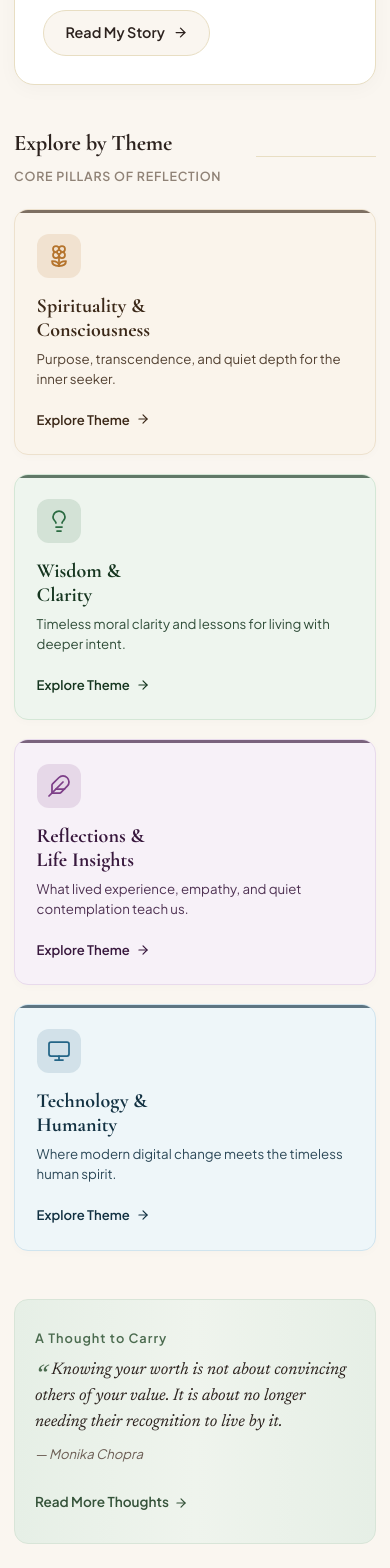
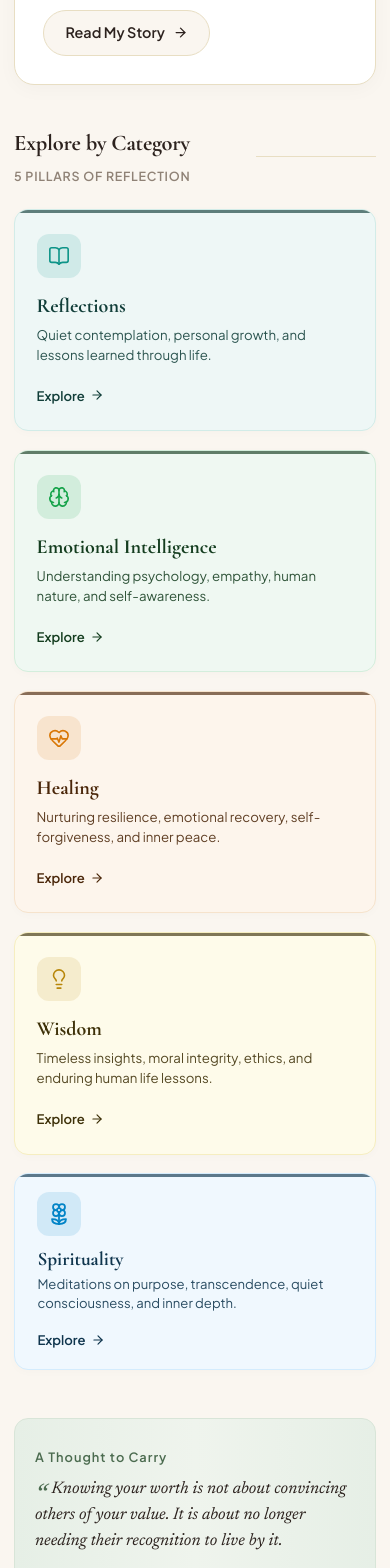
Before and after one commit to agglobal0/aetheria, a React (Vite) app in the folder client/: page / in a window 390 px wide. Shown: the part 1240-2808 px from the top of the page. Built offline with nearby package versions, Linux system fonts and the light colour scheme; no server answers; a web font is replaced by a local one.

Commit message:
Add and align all 5 categories in Explore section

```diff
--- a/client/src/pages/Home.jsx
+++ b/client/src/pages/Home.jsx
@@ -7,6 +7,8 @@ import {
   Feather,
   Monitor,
   BookOpen,
+  Brain,
+  HeartPulse,
   Compass,
   Lightbulb,
   Flower2,
@@ -184,93 +186,114 @@ export default function Home() {
               </div>
             </div>
 
-            {/* Right Column: Explore by Theme */}
+            {/* Right Column: Explore by Category (5 Pillars) */}
             <div className="why-space-right">
               <div className="explore-theme-header">
                 <div>
                   <h3 className="explore-theme-title">
-                    Explore by Theme
+                    Explore by Category
                   </h3>
-                  <span className="explore-theme-subtitle">Core Pillars of Reflection</span>
+                  <span className="explore-theme-subtitle">5 Pillars of Reflection</span>
                 </div>
                 <div style={{ flex: 1, height: '1px', backgroundColor: 'var(--border-color)', maxWidth: '120px', marginLeft: '1.25rem' }} />
               </div>
 
-              {/* 4 Theme Cards Grid */}
+              {/* 5 Theme Cards Grid */}
               <div className="explore-theme-grid">
 
-                {/* Card 1: Spirituality & Consciousness */}
-                <Link to="/category/spirituality" className="theme-pillar-card pillar-spirituality">
+                {/* 1. Reflections */}
+                <Link to="/category/reflections" className="theme-pillar-card pillar-reflections">
                   <div>
                     <div className="theme-pillar-icon-box">
-                      <Flower2 size={24} strokeWidth={1.75} />
+                      <BookOpen size={22} strokeWidth={1.75} />
                     </div>
                     <h4 className="theme-pillar-title">
-                      Spirituality &<br />Consciousness
+                      Reflections
                     </h4>
                     <p className="theme-pillar-desc">
-                      Purpose, transcendence, and quiet depth for the inner seeker.
+                      Quiet contemplation, personal growth, and lessons learned through life.
                     </p>
                   </div>
                   <div className="theme-pillar-action">
-                    <span>Explore Theme</span>
+                    <span>Explore</span>
                     <ArrowRight size={14} className="theme-pillar-action-arrow" />
                   </div>
                 </Link>
 
-                {/* Card 2: Wisdom */}
-                <Link to="/category/wisdom" className="theme-pillar-card pillar-wisdom">
+                {/* 2. Emotional Intelligence */}
+                <Link to="/category/emotional-intelligence" className="theme-pillar-card pillar-emotional-intelligence">
                   <div>
                     <div className="theme-pillar-icon-box">
-                      <Lightbulb size={24} strokeWidth={1.75} />
+                      <Brain size={22} strokeWidth={1.75} />
                     </div>
                     <h4 className="theme-pillar-title">
-                      Wisdom &<br />Clarity
+                      Emotional Intelligence
                     </h4>
                     <p className="theme-pillar-desc">
-                      Timeless moral clarity and lessons for living with deeper intent.
+                      Understanding psychology, empathy, human nature, and self-awareness.
                     </p>
                   </div>
                   <div className="theme-pillar-action">
-                    <span>Explore Theme</span>
+                    <span>Explore</span>
                     <ArrowRight size={14} className="theme-pillar-action-arrow" />
                   </div>
                 </Link>
 
-                {/* Card 3: Reflections */}
-                <Link to="/category/reflections" className="theme-pillar-card pillar-reflections">
+                {/* 3. Healing */}
+                <Link to="/category/healing" className="theme-pillar-card pillar-healing">
                   <div>
                     <div className="theme-pillar-icon-box">
-                      <Feather size={24} strokeWidth={1.75} />
+                      <HeartPulse size={22} strokeWidth={1.75} />
                     </div>
                     <h4 className="theme-pillar-title">
-                      Reflections &<br />Life Insights
+                      Healing
                     </h4>
                     <p className="theme-pillar-desc">
-                      What lived experience, empathy, and quiet contemplation teach us.
+                      Nurturing resilience, emotional recovery, self-forgiveness, and inner peace.
                     </p>
                   </div>
                   <div className="theme-pillar-action">
-                    <span>Explore Theme</span>
+                    <span>Explore</span>
                     <ArrowRight size={14} className="theme-pillar-action-arrow" />
                   </div>
                 </Link>
 
-                {/* Card 4: Technology & Humanity */}
-                <Link to="/category/technology" className="theme-pillar-card pillar-technology">
+                {/* 4. Wisdom */}
+                <Link to="/category/wisdom" className="theme-pillar-card pillar-wisdom">
                   <div>
                     <div className="theme-pillar-icon-box">
-                      <Monitor size={24} strokeWidth={1.75} />
+                      <Lightbulb size={22} strokeWidth={1.75} />
                     </div>
                     <h4 className="theme-pillar-title">
-                      Technology &<br />Humanity
+                      Wisdom
                     </h4>
                     <p className="theme-pillar-desc">
-                      Where modern digital change meets the timeless human spirit.
+                      Timeless insights, moral integrity, ethics, and enduring human life lessons.
                     </p>
                   </div>
                   <div className="theme-pillar-action">
-                    <span>Explore Theme</span>
+                    <span>Explore</span>
+                    <ArrowRight size={14} className="theme-pillar-action-arrow" />
+                  </div>
+                </Link>
+
+                {/* 5. Spirituality (Wide Spanning Row) */}
+                <Link to="/category/spirituality" className="theme-pillar-card theme-pillar-card-wide pillar-spirituality">
+                  <div className="theme-pillar-wide-left">
+                    <div className="theme-pillar-icon-box">
+                      <Flower2 size={24} strokeWidth={1.75} />
+                    </div>
+                    <div>
+                      <h4 className="theme-pillar-title">
+                        Spirituality
+                      </h4>
+                      <p className="theme-pillar-desc">
+                        Meditations on purpose, transcendence, quiet consciousness, and inner depth.
+                      </p>
+                    </div>
+                  </div>
+                  <div className="theme-pillar-action">
+                    <span>Explore</span>
                     <ArrowRight size={14} className="theme-pillar-action-arrow" />
                   </div>
                 </Link>
--- a/client/src/styles/design-system.css
+++ b/client/src/styles/design-system.css
@@ -1017,114 +1017,197 @@ select {
   transform: translateX(4px);
 }
 
-/* 4 Curated Card Palettes */
-/* 1. Spirituality */
+/* 5 Curated Category Pillar Palettes */
+
+/* 1. Reflections (Teal) */
+.pillar-reflections {
+  background-color: #EEF7F6;
+  border-color: #D2ECE8;
+  color: #113E39;
+}
+.pillar-reflections .theme-pillar-icon-box {
+  background-color: rgba(13, 148, 136, 0.13);
+  color: #0D9488;
+}
+.pillar-reflections:hover {
+  border-color: #A3DCD3;
+}
+
+/* 2. Emotional Intelligence (Green) */
+.pillar-emotional-intelligence {
+  background-color: #EFF8F2;
+  border-color: #D4EEDC;
+  color: #143D1F;
+}
+.pillar-emotional-intelligence .theme-pillar-icon-box {
+  background-color: rgba(22, 163, 74, 0.13);
+  color: #16A34A;
+}
+.pillar-emotional-intelligence:hover {
+  border-color: #A6DEC3;
+}
+
+/* 3. Healing (Amber/Orange) */
+.pillar-healing {
+  background-color: #FDF5EC;
+  border-color: #F6E3CC;
+  color: #4A2609;
+}
+.pillar-healing .theme-pillar-icon-box {
+  background-color: rgba(217, 119, 6, 0.13);
+  color: #D97706;
+}
+.pillar-healing:hover {
+  border-color: #ECC8A0;
+}
+
+/* 4. Wisdom (Gold/Yellow) */
+.pillar-wisdom {
+  background-color: #FEFBEA;
+  border-color: #F6EEC0;
+  color: #3D3008;
+}
+.pillar-wisdom .theme-pillar-icon-box {
+  background-color: rgba(184, 135, 10, 0.13);
+  color: #B8870A;
+}
+.pillar-wisdom:hover {
+  border-color: #EBD886;
+}
+
+/* 5. Spirituality (Sky Blue) */
 .pillar-spirituality {
-  background-color: #FAF4EB;
-  border-color: #EDE1CD;
-  color: #3B2818;
+  background-color: #F0F8FE;
+  border-color: #D4ECFD;
+  color: #0F354D;
 }
 .pillar-spirituality .theme-pillar-icon-box {
-  background-color: rgba(181, 116, 45, 0.14);
-  color: #B5742D;
+  background-color: rgba(2, 132, 199, 0.13);
+  color: #0284C7;
 }
 .pillar-spirituality:hover {
-  border-color: #D6BD96;
+  border-color: #A3D6FA;
 }
 
-/* 2. Wisdom */
-.pillar-wisdom {
-  background-color: #EEF5EE;
-  border-color: #D4E7D6;
-  color: #163620;
-}
-.pillar-wisdom .theme-pillar-icon-box {
-  background-color: rgba(43, 107, 66, 0.14);
-  color: #2B6B42;
-}
-.pillar-wisdom:hover {
-  border-color: #A9D1AD;
+/* Wide Pillar Card for 5th Item Span */
+.theme-pillar-card-wide {
+  grid-column: span 2;
+  display: flex;
+  flex-direction: row;
+  align-items: center;
+  justify-content: space-between;
+  gap: 1.5rem;
+  padding: 1.15rem 1.4rem;
 }
 
-/* 3. Reflections */
-.pillar-reflections {
-  background-color: #F7F1F8;
-  border-color: #E8DAEC;
-  color: #38183D;
-}
-.pillar-reflections .theme-pillar-icon-box {
-  background-color: rgba(125, 63, 136, 0.14);
-  color: #7D3F88;
-}
-.pillar-reflections:hover {
-  border-color: #CDAED6;
+.theme-pillar-card-wide .theme-pillar-wide-left {
+  display: flex;
+  align-items: center;
+  gap: 1.15rem;
 }
 
-/* 4. Technology */
-.pillar-technology {
-  background-color: #EEF6F9;
-  border-color: #D0E4EE;
-  color: #123142;
-}
-.pillar-technology .theme-pillar-icon-box {
-  background-color: rgba(36, 101, 135, 0.14);
-  color: #246587;
-}
-.pillar-technology:hover {
-  border-color: #A6CEE1;
+.theme-pillar-card-wide .theme-pillar-icon-box {
+  margin-bottom: 0;
+  flex-shrink: 0;
 }
 
-/* Dark Mode Pill Palette overrides */
-[data-theme="dark"] .pillar-spirituality {
-  background-color: #221A13;
-  border-color: #403022;
-  color: #F8EFE4;
+.theme-pillar-card-wide .theme-pillar-title {
+  margin-bottom: 0.15rem;
+  font-size: 1.2rem;
 }
-[data-theme="dark"] .pillar-spirituality .theme-pillar-icon-box {
-  background-color: rgba(229, 161, 88, 0.18);
-  color: #E5A158;
+
+.theme-pillar-card-wide .theme-pillar-desc {
+  margin-bottom: 0;
+  font-size: 0.82rem;
 }
-[data-theme="dark"] .pillar-spirituality:hover {
-  border-color: #6E533A;
+
+.theme-pillar-card-wide .theme-pillar-action {
+  margin-top: 0;
+  white-space: nowrap;
+  flex-shrink: 0;
+}
+
+@media (max-width: 680px) {
+  .theme-pillar-card-wide {
+    grid-column: span 1;
+    flex-direction: column;
+    align-items: flex-start;
+    gap: 1rem;
+  }
+  .theme-pillar-card-wide .theme-pillar-wide-left {
+    flex-direction: column;
+    align-items: flex-start;
+    gap: 0.75rem;
+  }
+  .theme-pillar-card-wide .theme-pillar-action {
+    margin-top: auto;
+  }
+}
+
+/* Dark Mode Overrides for the 5 Pillars */
+[data-theme="dark"] .pillar-reflections {
+  background-color: #122422;
+  border-color: #21433E;
+  color: #E6F8F5;
+}
+[data-theme="dark"] .pillar-reflections .theme-pillar-icon-box {
+  background-color: rgba(78, 208, 196, 0.18);
+  color: #4ED0C4;
+}
+[data-theme="dark"] .pillar-reflections:hover {
+  border-color: #356E66;
+}
+
+[data-theme="dark"] .pillar-emotional-intelligence {
+  background-color: #122518;
+  border-color: #20452C;
+  color: #E6F8ED;
+}
+[data-theme="dark"] .pillar-emotional-intelligence .theme-pillar-icon-box {
+  background-color: rgba(89, 217, 135, 0.18);
+  color: #59D987;
+}
+[data-theme="dark"] .pillar-emotional-intelligence:hover {
+  border-color: #347047;
+}
+
+[data-theme="dark"] .pillar-healing {
+  background-color: #26180E;
+  border-color: #452D1B;
+  color: #FDF2E8;
+}
+[data-theme="dark"] .pillar-healing .theme-pillar-icon-box {
+  background-color: rgba(247, 168, 67, 0.18);
+  color: #F7A843;
+}
+[data-theme="dark"] .pillar-healing:hover {
+  border-color: #6E492E;
 }
 
 [data-theme="dark"] .pillar-wisdom {
-  background-color: #142318;
-  border-color: #25422D;
-  color: #E7F6ED;
+  background-color: #241E0E;
+  border-color: #443A1C;
+  color: #FDF9E7;
 }
 [data-theme="dark"] .pillar-wisdom .theme-pillar-icon-box {
-  background-color: rgba(101, 196, 135, 0.18);
-  color: #65C487;
+  background-color: rgba(234, 193, 72, 0.18);
+  color: #EAC148;
 }
 [data-theme="dark"] .pillar-wisdom:hover {
-  border-color: #3A6946;
+  border-color: #6E5F30;
 }
 
-[data-theme="dark"] .pillar-reflections {
-  background-color: #231526;
-  border-color: #412646;
-  color: #F5EBF8;
-}
-[data-theme="dark"] .pillar-reflections .theme-pillar-icon-box {
-  background-color: rgba(202, 136, 216, 0.18);
-  color: #CA88D8;
-}
-[data-theme="dark"] .pillar-reflections:hover {
-  border-color: #6B3F73;
-}
-
-[data-theme="dark"] .pillar-technology {
-  background-color: #13212A;
-  border-color: #233C4C;
+[data-theme="dark"] .pillar-spirituality {
+  background-color: #11212B;
+  border-color: #1F3C50;
   color: #E6F3FA;
 }
-[data-theme="dark"] .pillar-technology .theme-pillar-icon-box {
-  background-color: rgba(95, 176, 217, 0.18);
-  color: #5FB0D9;
+[data-theme="dark"] .pillar-spirituality .theme-pillar-icon-box {
+  background-color: rgba(83, 183, 240, 0.18);
+  color: #53B7F0;
 }
-[data-theme="dark"] .pillar-technology:hover {
-  border-color: #355E77;
+[data-theme="dark"] .pillar-spirituality:hover {
+  border-color: #325F7E;
 }
 
 /* Legacy theme-card fallback */
```
